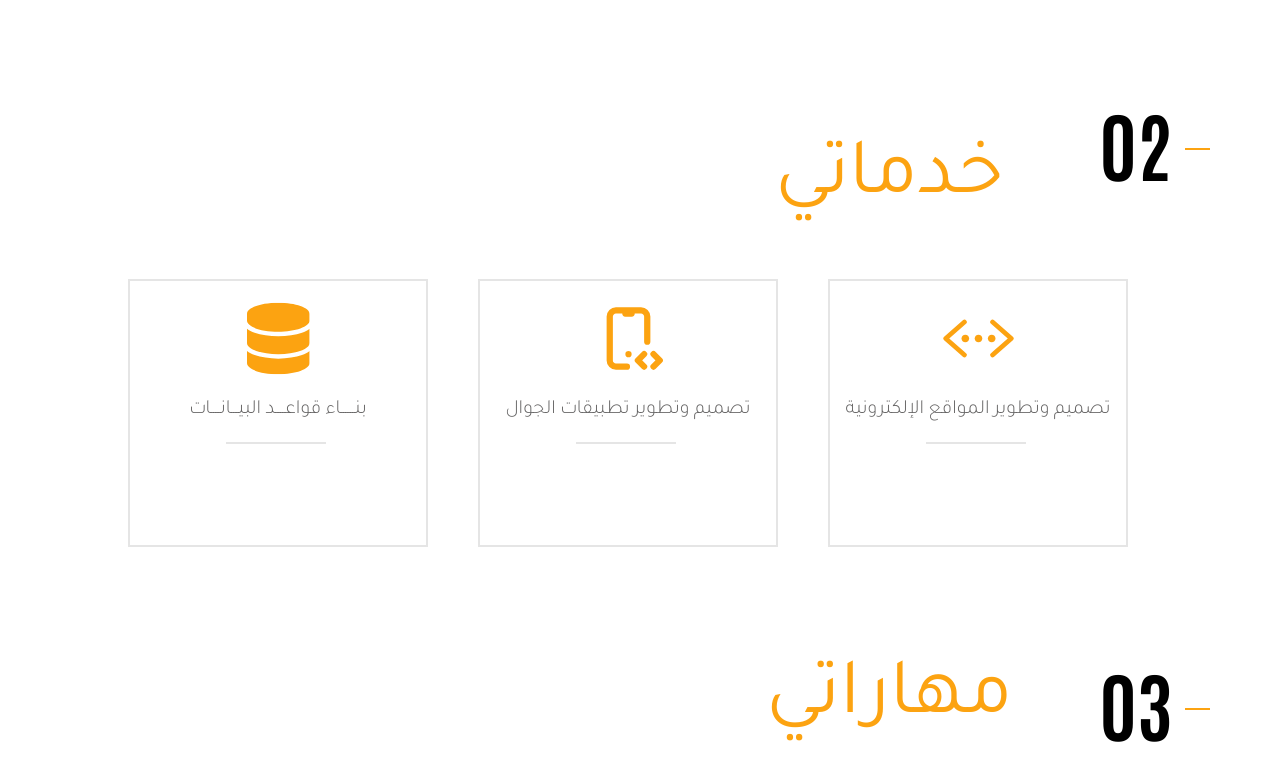
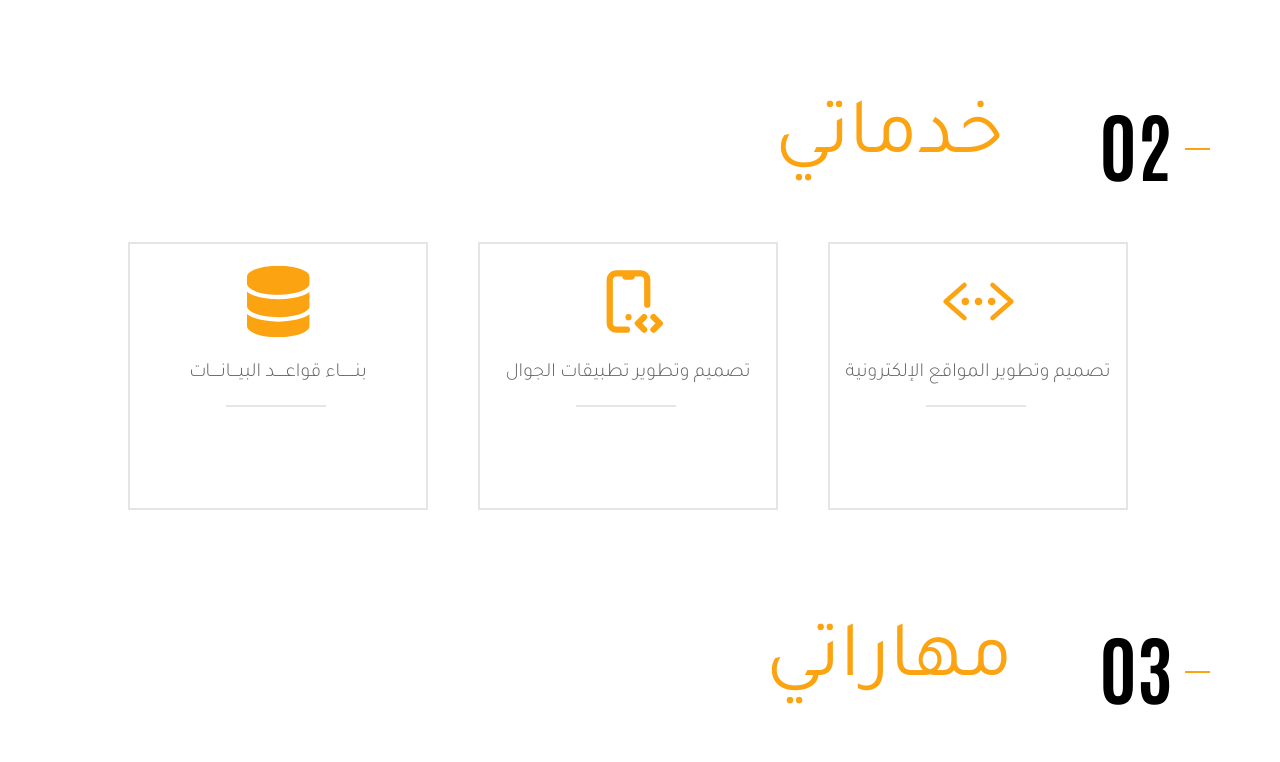
Before and after one commit to ShathaAlk/github-Portfolio, a plain HTML site: page about.html in a window 1280 px wide. Shown: the part 919-1681 px from the top of the page. Drawn offline with nearby package versions, Linux system fonts and the light colour scheme.

Commit message:
Update about.html

```diff
--- a/about.html
+++ b/about.html
@@ -120,8 +120,8 @@
             <div class="row col-12 col-lg-6 col-md-6 col-sm-6 mt-sm-5 mb-3 mt-5" style="justify-content: flex-end !important">
                 <div class="col-lg-1 col-md-2 col-sm-2 col-1 item-line" style=""></div>
                 <div class="col-lg-2 col-md-2 col-sm-2 col-1 num">02</div>
-
-               <div class="col-lg-8 col-md-8 col-sm-8 col-8 ar-big px-4 ms-lg-3 ms-2 " style="margin-top: 40px;">خدماتي</div>
+ <div class="col-lg-8 col-md-8 col-sm-8 col-8 ar-big px-4 ms-lg-3 ms-2 mt-4 mt-sm-0 mt-lg-0 mt-md-0" >خدماتي</div>
+            </div>
             </div>
             </div>
 
```
